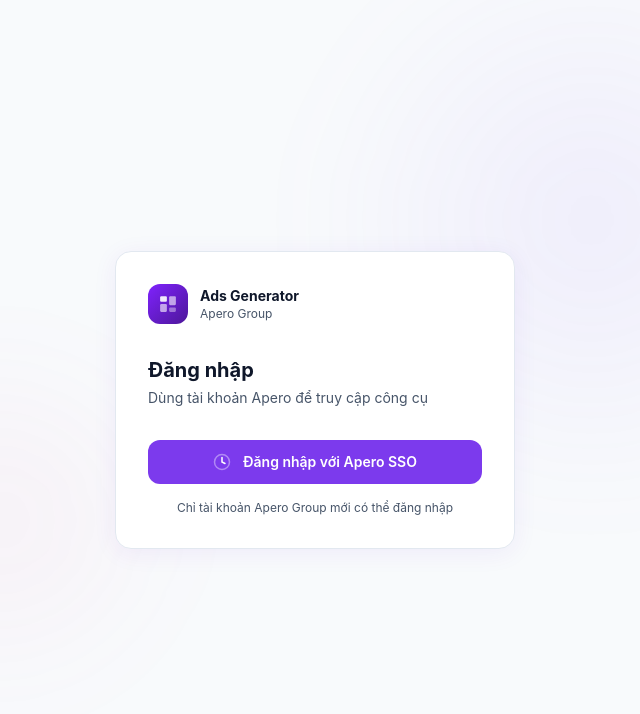
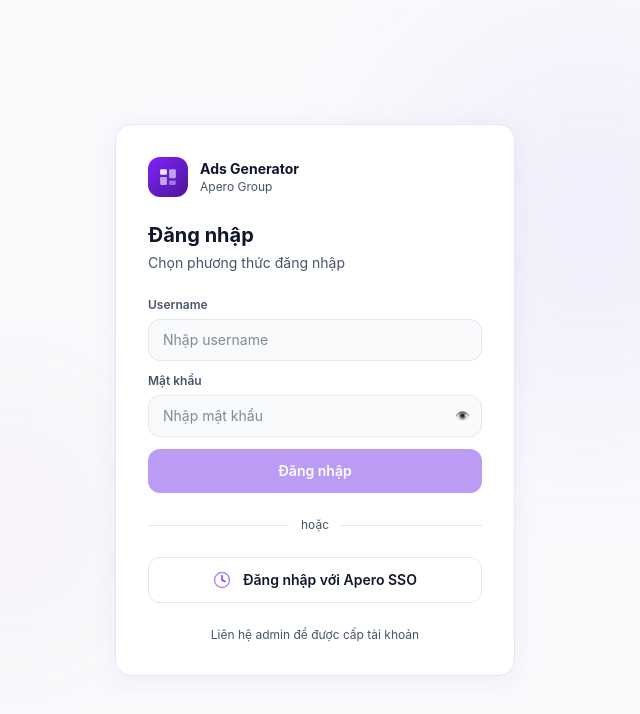
Before and after one commit to duyenntk-cmd/google-ads-image-gen, a Next.js app: page /login in a window 1280 px wide. Shown: the top 714 px of the page, without its empty margins (325-965 px from the left). Built offline with nearby package versions, Linux system fonts and the light colour scheme.

Commit message:
feat: add username/password login with Google Sheets user management
- CredentialsProvider in NextAuth alongside Keycloak SSO
- lib/sheetsUsers.ts: verify users from Google Sheets Users tab
- Login page: username/password form + Apero SSO button

```diff
--- a/app/api/auth/[...nextauth]/route.ts
+++ b/app/api/auth/[...nextauth]/route.ts
@@ -1,7 +1,9 @@
 import NextAuth from "next-auth";
 import KeycloakProvider from "next-auth/providers/keycloak";
+import CredentialsProvider from "next-auth/providers/credentials";
 import type { NextAuthOptions } from "next-auth";
 import { logLoginToSheet } from "@/lib/sheetsLogger";
+import { verifyCredentials } from "@/lib/sheetsUsers";
 import { headers } from "next/headers";
 
 export const authOptions: NextAuthOptions = {
@@ -11,12 +13,33 @@
       clientSecret: process.env.KEYCLOAK_CLIENT_SECRET!,
       issuer: process.env.KEYCLOAK_ISSUER!,
     }),
+    CredentialsProvider({
+      id: "credentials",
+      name: "Tài khoản",
+      credentials: {
+        username: { label: "Username", type: "text" },
+        password: { label: "Password", type: "password" },
+      },
+      async authorize(credentials) {
+        if (!credentials?.username || !credentials?.password) return null;
+        try {
+          const user = await verifyCredentials(credentials.username, credentials.password);
+          return user;
+        } catch {
+          return null;
+        }
+      },
+    }),
   ],
   callbacks: {
-    async jwt({ token, account }) {
+    async jwt({ token, account, user }) {
       if (account) {
         token.accessToken = account.access_token;
         token.idToken = account.id_token;
+      }
+      if (user) {
+        token.name = user.name;
+        token.email = user.email;
       }
       return token;
     },
@@ -45,6 +68,9 @@
   pages: {
     signIn: "/login",
   },
+  session: {
+    strategy: "jwt",
+  },
 };
 
 const handler = NextAuth(authOptions);
--- a/app/login/page.tsx
+++ b/app/login/page.tsx
@@ -1,23 +1,46 @@
 "use client";
 import { signIn } from "next-auth/react";
-import { useEffect, useState } from "react";
+import { useState } from "react";
 
 export default function LoginPage() {
   const [loading, setLoading] = useState(false);
-  const [darkMode] = useState(false);
-  const bg = darkMode ? "#0A0A0F" : "#F8FAFC";
-  const card = darkMode ? "#0F1117" : "#FFFFFF";
-  const text = darkMode ? "#F1F5F9" : "#0F172A";
-  const textMuted = darkMode ? "#94A3B8" : "#475569";
-  const border = darkMode ? "#1E293B" : "#E2E8F0";
+  const [credLoading, setCredLoading] = useState(false);
+  const [username, setUsername] = useState("");
+  const [password, setPassword] = useState("");
+  const [error, setError] = useState("");
+  const [showPassword, setShowPassword] = useState(false);
 
-  useEffect(() => {
-    // Check if already authenticated, redirect handled by middleware
-  }, []);
+  const bg = "#F8FAFC";
+  const card = "#FFFFFF";
+  const text = "#0F172A";
+  const textMuted = "#475569";
+  const border = "#E2E8F0";
+  const inputBg = "#F8FAFC";
 
-  const handleLogin = async () => {
+  const handleKeycloakLogin = async () => {
     setLoading(true);
     await signIn("keycloak", { callbackUrl: "/" });
+  };
+
+  const handleCredentialsLogin = async (e: React.FormEvent) => {
+    e.preventDefault();
+    if (!username.trim() || !password) return;
+    setCredLoading(true);
+    setError("");
+    const res = await signIn("credentials", {
+      username: username.trim(),
+      password,
+      callbackUrl: "/",
+      redirect: false,
+    });
+    if (res?.error) {
+      setError("Sai username hoặc mật khẩu");
+      setCredLoading(false);
+    } else if (res?.url) {
+      window.location.href = res.url;
+    } else {
+      setCredLoading(false);
+    }
   };
 
   return (
@@ -29,9 +52,9 @@
       </div>
 
       <div className="relative z-10 w-full max-w-md px-6">
-        <div className="rounded-2xl border p-8 shadow-xl" style={{ backgroundColor: card, borderColor: border, boxShadow: "0 4px 24px rgba(109,40,217,0.07)" }}>
+        <div className="rounded-2xl border p-8 shadow-xl space-y-6" style={{ backgroundColor: card, borderColor: border, boxShadow: "0 4px 24px rgba(109,40,217,0.07)" }}>
           {/* Logo */}
-          <div className="flex items-center gap-3 mb-8">
+          <div className="flex items-center gap-3">
             <div className="w-10 h-10 rounded-xl bg-gradient-to-br from-violet-600 to-violet-900 flex items-center justify-center">
               <svg width="18" height="18" viewBox="0 0 16 16" fill="none">
                 <rect x="1" y="1" width="6" height="5" rx="1" fill="white" opacity="0.9"/>
@@ -46,30 +69,88 @@
             </div>
           </div>
 
-          <h1 className="text-xl font-bold mb-1" style={{ color: text }}>Đăng nhập</h1>
-          <p className="text-sm mb-8" style={{ color: textMuted }}>Dùng tài khoản Apero để truy cập công cụ</p>
+          <div>
+            <h1 className="text-xl font-bold mb-1" style={{ color: text }}>Đăng nhập</h1>
+            <p className="text-sm" style={{ color: textMuted }}>Chọn phương thức đăng nhập</p>
+          </div>
 
+          {/* Credentials form */}
+          <form onSubmit={handleCredentialsLogin} className="space-y-3">
+            <div>
+              <label className="text-xs font-semibold mb-1.5 block" style={{ color: textMuted }}>Username</label>
+              <input
+                type="text"
+                value={username}
+                onChange={e => { setUsername(e.target.value); setError(""); }}
+                placeholder="Nhập username"
+                autoComplete="username"
+                className="w-full px-3.5 py-2.5 rounded-xl border text-sm outline-none transition-all"
+                style={{ backgroundColor: inputBg, borderColor: error ? "#EF4444" : border, color: text }}
+              />
+            </div>
+            <div>
+              <label className="text-xs font-semibold mb-1.5 block" style={{ color: textMuted }}>Mật khẩu</label>
+              <div className="relative">
+                <input
+                  type={showPassword ? "text" : "password"}
+                  value={password}
+                  onChange={e => { setPassword(e.target.value); setError(""); }}
+                  placeholder="Nhập mật khẩu"
+                  autoComplete="current-password"
+                  className="w-full px-3.5 py-2.5 rounded-xl border text-sm outline-none transition-all pr-10"
+                  style={{ backgroundColor: inputBg, borderColor: error ? "#EF4444" : border, color: text }}
+                />
+                <button
+                  type="button"
+                  onClick={() => setShowPassword(v => !v)}
+                  className="absolute right-3 top-1/2 -translate-y-1/2 text-xs"
+                  style={{ color: textMuted }}>
+                  {showPassword ? "🙈" : "👁️"}
+                </button>
+              </div>
+            </div>
+            {error && (
+              <div className="text-xs px-3 py-2 rounded-lg" style={{ backgroundColor: "#EF444415", color: "#EF4444" }}>
+                {error}
+              </div>
+            )}
+            <button
+              type="submit"
+              disabled={credLoading || !username.trim() || !password}
+              className="w-full py-3 px-4 rounded-xl font-semibold text-sm transition-all disabled:opacity-50"
+              style={{ backgroundColor: "#7C3AED", color: "white" }}>
+              {credLoading ? "⏳ Đang đăng nhập..." : "Đăng nhập"}
+            </button>
+          </form>
+
+          {/* Divider */}
+          <div className="flex items-center gap-3">
+            <div className="flex-1 h-px" style={{ backgroundColor: border }} />
+            <span className="text-xs" style={{ color: textMuted }}>hoặc</span>
+            <div className="flex-1 h-px" style={{ backgroundColor: border }} />
+          </div>
+
+          {/* Keycloak SSO */}
           <button
-            onClick={handleLogin}
+            onClick={handleKeycloakLogin}
             disabled={loading}
-            className="w-full flex items-center justify-center gap-3 py-3 px-4 rounded-xl font-semibold text-sm transition-all disabled:opacity-60"
-            style={{ backgroundColor: "#7C3AED", color: "white" }}
-          >
+            className="w-full flex items-center justify-center gap-3 py-3 px-4 rounded-xl font-semibold text-sm transition-all disabled:opacity-60 border"
+            style={{ backgroundColor: card, borderColor: border, color: text }}>
             {loading ? (
               <><span className="animate-spin">⏳</span> Đang chuyển hướng...</>
             ) : (
               <>
                 <svg width="18" height="18" viewBox="0 0 24 24" fill="none">
-                  <circle cx="12" cy="12" r="10" stroke="white" strokeWidth="2" opacity="0.4"/>
-                  <path d="M12 6v6l4 2" stroke="white" strokeWidth="2" strokeLinecap="round"/>
+                  <circle cx="12" cy="12" r="10" stroke="#7C3AED" strokeWidth="2" opacity="0.6"/>
+                  <path d="M12 6v6l4 2" stroke="#7C3AED" strokeWidth="2" strokeLinecap="round"/>
                 </svg>
                 Đăng nhập với Apero SSO
               </>
             )}
           </button>
 
-          <p className="text-xs text-center mt-4" style={{ color: textMuted }}>
-            Chỉ tài khoản Apero Group mới có thể đăng nhập
+          <p className="text-xs text-center" style={{ color: textMuted }}>
+            Liên hệ admin để được cấp tài khoản
           </p>
         </div>
       </div>
--- /dev/null
+++ b/lib/sheetsUsers.ts
@@ -0,0 +1,103 @@
+import { createSign, createHash } from "crypto";
+
+const SPREADSHEET_ID = "17KwfmFYVT9DuJIC4o5aRGzGRwKkkipGBXIEl011FONs";
+const USERS_SHEET = "Users";
+
+async function getAccessToken(): Promise<string> {
+  const raw = process.env.GOOGLE_SERVICE_ACCOUNT_JSON;
+  if (!raw) throw new Error("Missing GOOGLE_SERVICE_ACCOUNT_JSON");
+  const sa = JSON.parse(raw);
+  const now = Math.floor(Date.now() / 1000);
+  const header = Buffer.from(JSON.stringify({ alg: "RS256", typ: "JWT" })).toString("base64url");
+  const payload = Buffer.from(JSON.stringify({
+    iss: sa.client_email,
+    scope: "https://www.googleapis.com/auth/spreadsheets",
+    aud: "https://oauth2.googleapis.com/token",
+    iat: now,
+    exp: now + 3600,
+  })).toString("base64url");
+  const sign = createSign("RSA-SHA256");
+  sign.update(`${header}.${payload}`);
+  const signature = sign.sign(sa.private_key, "base64url");
+  const jwt = `${header}.${payload}.${signature}`;
+  const res = await fetch("https://oauth2.googleapis.com/token", {
+    method: "POST",
+    headers: { "Content-Type": "application/x-www-form-urlencoded" },
+    body: new URLSearchParams({ grant_type: "urn:ietf:params:oauth:grant-type:jwt-bearer", assertion: jwt }),
+  });
+  const data = await res.json();
+  if (!data.access_token) throw new Error(`Token error: ${JSON.stringify(data)}`);
+  return data.access_token;
+}
+
+export interface SheetUser {
+  username: string;
+  password: string; // plaintext stored in sheet, compared with hash
+  name: string;
+  active: boolean;
+}
+
+export async function getUsersFromSheet(): Promise<SheetUser[]> {
+  const token = await getAccessToken();
+
+  // Ensure header row exists
+  const checkRes = await fetch(
+    `https://sheets.googleapis.com/v4/spreadsheets/${SPREADSHEET_ID}/values/${USERS_SHEET}!A1:D1`,
+    { headers: { Authorization: `Bearer ${token}` } }
+  );
+  const checkData = await checkRes.json();
+  const hasHeader = checkData.values && checkData.values.length > 0;
+
+  if (!hasHeader) {
+    await fetch(
+      `https://sheets.googleapis.com/v4/spreadsheets/${SPREADSHEET_ID}/values/${USERS_SHEET}!A1:D1?valueInputOption=USER_ENTERED`,
+      {
+        method: "PUT",
+        headers: { Authorization: `Bearer ${token}`, "Content-Type": "application/json" },
+        body: JSON.stringify({ values: [["Username", "Password", "Name", "Active"]] }),
+      }
+    );
+    return [];
+  }
+
+  const res = await fetch(
+    `https://sheets.googleapis.com/v4/spreadsheets/${SPREADSHEET_ID}/values/${USERS_SHEET}!A2:D1000`,
+    { headers: { Authorization: `Bearer ${token}` } }
+  );
+  const data = await res.json();
+  if (!data.values) return [];
+
+  return (data.values as string[][])
+    .filter(row => row[0] && row[1])
+    .map(row => ({
+      username: (row[0] || "").trim().toLowerCase(),
+      password: (row[1] || "").trim(),
+      name: (row[2] || "").trim() || row[0],
+      active: (row[3] || "yes").trim().toLowerCase() !== "no",
+    }));
+}
+
+export function hashPassword(password: string): string {
+  return createHash("sha256").update(password + "ads-gen-salt-2024").digest("hex");
+}
+
+export async function verifyCredentials(
+  username: string,
+  password: string
+): Promise<{ id: string; name: string; email: string } | null> {
+  const users = await getUsersFromSheet();
+  const user = users.find(u => u.username === username.toLowerCase().trim() && u.active);
+  if (!user) return null;
+
+  // Support both plaintext and hashed passwords in sheet
+  const passwordMatches =
+    user.password === password ||
+    user.password === hashPassword(password);
+  if (!passwordMatches) return null;
+
+  return {
+    id: user.username,
+    name: user.name,
+    email: user.username.includes("@") ? user.username : `${user.username}@ads-gen.internal`,
+  };
+}
```
